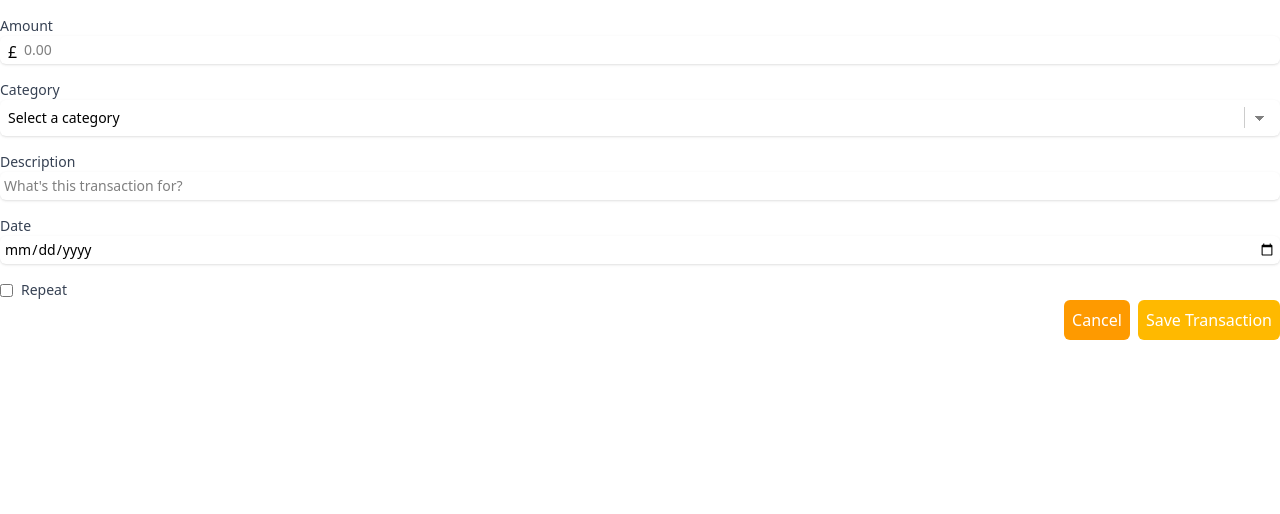
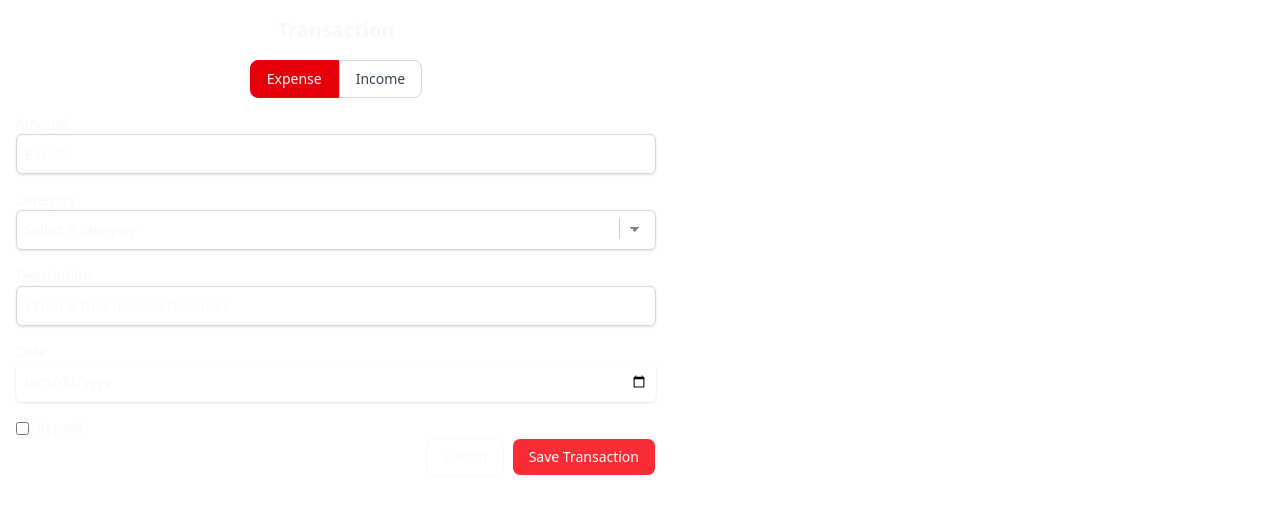
Before and after one commit to SabiMantock/mantra, a React (Vite) app: page / in a window 1280 px wide. Shown: the top 514 px of the page. Built offline with nearby package versions, Linux system fonts and the light colour scheme.

Commit message:
feat: added a transaction component

```diff
--- a/src/App.tsx
+++ b/src/App.tsx
@@ -1,9 +1,9 @@
-import Form from './components/form/Form';
+import TransactionForm from './components/transactions/TransactionForm';
 
 function App() {
   return (
     <>
-      <Form />
+      <TransactionForm />
     </>
   );
 }
--- a/src/components/form/Form.tsx
+++ b/src/components/form/Form.tsx
@@ -3,19 +3,32 @@ import { FormData, FormProps } from '../../lib/types/types';
 import Button from '../ui/Button';
 import Input from '../ui/Input';
 import { categories } from '../../data/data';
+import { useEffect } from 'react';
 
-const Form = ({ className }: FormProps) => {
+const Form = ({ className, isExpense }: FormProps & { isExpense: boolean }) => {
   const {
     control,
     handleSubmit,
+    setValue,
     formState: { errors },
   } = useForm<FormData>();
+
+  // Set the type field based on isExpense
+  useEffect(() => {
+    setValue('type', isExpense ? 'expense' : 'income');
+  }, [isExpense, setValue]);
 
   console.log(errors);
   return (
     <form
-      className={className}
-      onSubmit={handleSubmit((data) => console.log(data))}
+      className={`${className} text-[#F8F8FA]`}
+      onSubmit={handleSubmit((data) => {
+        if (data.type === 'income' || data.type === 'expense') {
+          console.log(data);
+        } else {
+          console.error('Invalid type. Type must be either income or expense.');
+        }
+      })}
     >
       <Controller
         control={control}
@@ -25,7 +38,7 @@ const Form = ({ className }: FormProps) => {
             label="Amount"
             type="number"
             placeholder="0.00"
-            onChange={onChange} // send value to hook form
+            onChange={onChange}
             value={value}
           />
         )}
@@ -79,11 +92,11 @@ const Form = ({ className }: FormProps) => {
       <div className="flex gap-2 items-center justify-end">
         <Button
           label={'Cancel'}
-          className="p-2 rounded-md bg-amber-500 text-white"
+          className="px-4 py-2 text-sm font-medium rounded-lg border cursor-pointer"
         />
         <Button
           label={'Save Transaction'}
-          className="p-2 rounded-md bg-amber-400 text-white"
+          className={`px-4 py-2 text-sm font-medium rounded-lg border cursor-pointer ${isExpense ? 'bg-red-500 text-white' : 'bg-green-500 text-white'}`}
         />
       </div>
     </form>
--- /dev/null
+++ b/src/components/transactions/TransactionForm.tsx
@@ -0,0 +1,31 @@
+import { useState } from 'react';
+import Form from '../form/Form';
+import Button from '../ui/Button';
+import Card from '../ui/Card';
+
+const TransactionForm = () => {
+  const [isExpense, setIsExpense] = useState(true);
+
+  return (
+    <Card className="max-w-2xl p-4 rounded-lg dark:bg-gray-800">
+      <h3 className="text-xl font-semibold text-center text-[#F8F8FA]">
+        Transaction
+      </h3>
+      <div className="flex justify-center my-4">
+        <Button
+          label="Expense"
+          className={`px-4 py-2 text-sm font-medium rounded-l-lg border cursor-pointer ${isExpense ? 'bg-red-600 text-[#F8F8FA] border-red-600' : 'bg-white text-gray-700 border-gray-300  dark:bg-gray-800 dark:text-gray-300 dark:border-gray-600'}`}
+          onClick={() => setIsExpense(true)}
+        />
+        <Button
+          label="Income"
+          className={`px-4 py-2 text-sm font-medium rounded-r-lg border cursor-pointer ${!isExpense ? 'bg-green-400 text-[#F8F8FA] border-green-400' : 'bg-white text-gray-700 border-gray-300  dark:bg-gray-800 dark:text-gray-300 dark:border-gray-600'}`}
+          onClick={() => setIsExpense(false)}
+        />
+      </div>
+      <Form isExpense={isExpense} />
+    </Card>
+  );
+};
+
+export default TransactionForm;
--- a/src/components/ui/Input.tsx
+++ b/src/components/ui/Input.tsx
@@ -28,7 +28,7 @@ const Input = ({
           />
           <label
             htmlFor={name}
-            className="block text-sm font-medium text-gray-700"
+            className="block text-sm font-medium text-[#F8F8FA]"
           >
             {label}
           </label>
@@ -39,12 +39,12 @@ const Input = ({
         <div className="min-w-72 mt-4">
           <label
             htmlFor={name}
-            className="block text-sm font-medium text-gray-700"
+            className="block text-sm font-medium text-[#F8F8FA]"
           >
             {label}
           </label>
           <div className="relative">
-            <div className="h-6 w-6 absolute left-1 p-1">£</div>
+            <div className="h-6 w-6 absolute top-1 left-1 p-1">£</div>
             <input
               type="number"
               value={
@@ -71,7 +71,7 @@ const Input = ({
                 }
               }}
               step="0.01"
-              className={`block w-full rounded-md border-gray-300 shadow-sm focus:border-blue-500 focus:ring-blue-500 sm:text-sm p-1 pl-6 box-border`}
+              className={`block w-full pl-5 py-2 border border-gray-300 h-10 dark:border-gray-700 rounded-md shadow-sm focus:ring-blue-500 focus:border-blue-500 dark:bg-gray-800 dark:text-white`}
               required
             />
           </div>
@@ -82,7 +82,7 @@ const Input = ({
         <div className="min-w-72 mt-4">
           <label
             htmlFor={name}
-            className="block text-sm font-medium text-gray-700"
+            className="block text-sm font-medium text-[#F8F8FA]"
           >
             {label}
           </label>
@@ -96,7 +96,7 @@ const Input = ({
             placeholder={placeholder}
             name={name}
             onChange={onChange}
-            className={`block w-full rounded-md border-gray-300 shadow-sm focus:border-blue-500 focus:ring-blue-500 sm:text-sm p-1 box-border`}
+            className={`block w-full p-2 border h-10 border-gray-300 dark:border-gray-700 rounded-md shadow-sm focus:ring-blue-500 focus:border-blue-500 dark:bg-gray-800 dark:text-white`}
             required
           />
         </div>
@@ -106,7 +106,7 @@ const Input = ({
         <div className="min-w-72 mt-4">
           <label
             htmlFor={name}
-            className="block text-sm font-medium text-gray-700"
+            className="block text-sm font-medium text-[#F8F8FA]"
           >
             {label}
           </label>
@@ -118,7 +118,7 @@ const Input = ({
                 : (value?.toString() ?? '')
             }
             onChange={onChange}
-            className={`block w-full rounded-md border-gray-300 shadow-sm focus:border-green-500 focus:ring-green-500 sm:text-sm p-2 bg-[linear-gradient(45deg,transparent_50%,gray_50%),linear-gradient(135deg,gray_50%,transparent_50%),linear-gradient(to_right,#ccc,#ccc)] bg-[length:5px_5px,5px_5px,1px_1.5em] bg-[position:calc(100%-20px)_calc(1em+2px),calc(100%-15px)_calc(1em+2px),calc(100%-2.5em)_0.5em] bg-no-repeat focus:bg-[linear-gradient(45deg,green_50%,transparent_50%),linear-gradient(135deg,transparent_50%,green_50%),linear-gradient(to_right,#ccc,#ccc)] focus:bg-[position:calc(100%-15px)_1em,calc(100%-20px)_1em,calc(100%-2.5em)_0.5em] focus:bg-[length:5px_5px,5px_5px,1px_1.5em] focus:outline-none  appearance-none`}
+            className={`block w-full h-10 px-2 py-2 border border-gray-300 dark:border-gray-700 rounded-md shadow-sm focus:ring-blue-500 focus:border-blue-500 dark:bg-gray-800 dark:text-white  p-2 sm:text-sm  bg-[linear-gradient(45deg,transparent_50%,gray_50%),linear-gradient(135deg,gray_50%,transparent_50%),linear-gradient(to_right,#ccc,#ccc)] bg-[length:5px_5px,5px_5px,1px_1.5em] bg-[position:calc(100%-20px)_calc(1em+2px),calc(100%-15px)_calc(1em+2px),calc(100%-2.5em)_0.5em] bg-no-repeat focus:bg-[linear-gradient(45deg,green_50%,transparent_50%),linear-gradient(135deg,transparent_50%,green_50%),linear-gradient(to_right,#ccc,#ccc)] focus:bg-[position:calc(100%-15px)_1em,calc(100%-20px)_1em,calc(100%-2.5em)_0.5em] focus:bg-[length:5px_5px,5px_5px,1px_1.5em] focus:outline-none  appearance-none`}
             required
           >
             <option value="">{placeholder || 'Select an option'}</option>
@@ -135,7 +135,7 @@ const Input = ({
         <div className="min-w-72 mt-4">
           <label
             htmlFor={name}
-            className="block text-sm font-medium text-gray-700"
+            className="block text-sm font-medium text-[#F8F8FA]"
           >
             {label}
           </label>
@@ -151,7 +151,7 @@ const Input = ({
             placeholder={placeholder}
             name={name}
             onChange={onChange}
-            className={`block w-full rounded-md border-gray-300 shadow-sm focus:border-blue-500 focus:ring-blue-500 sm:text-sm p-1 box-border`}
+            className={`block w-full h-10 py-2 px-2 sm:text-sm border-gray-300 dark:border-gray-700 rounded-md shadow-sm focus:ring-blue-500 focus:border-blue-500 dark:bg-gray-800 dark:text-white box-border`}
           />
         </div>
       )}
--- a/src/lib/types/types.ts
+++ b/src/lib/types/types.ts
@@ -26,7 +26,7 @@ export type ButtonProps = {
 
 export type FormProps = {
   className?: string;
-  // categories: string[];
+  isExpense: boolean;
 };
 
 export type FormData = {
@@ -35,4 +35,5 @@ export type FormData = {
   description: string;
   date: string | Date;
   repeat: string | boolean;
+  type: 'expense' | 'income';
 }
```
